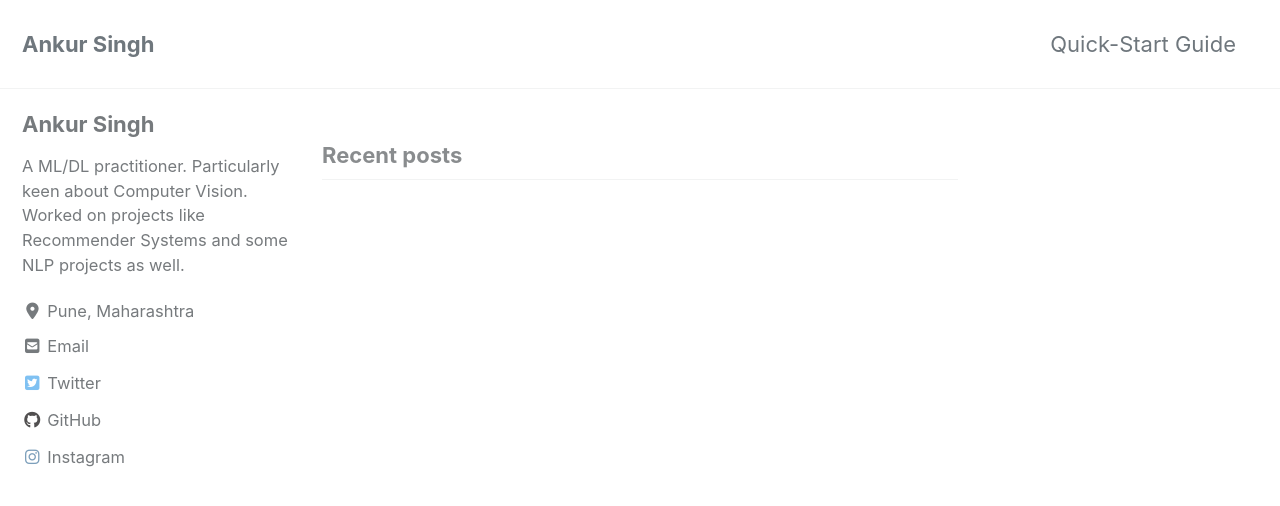
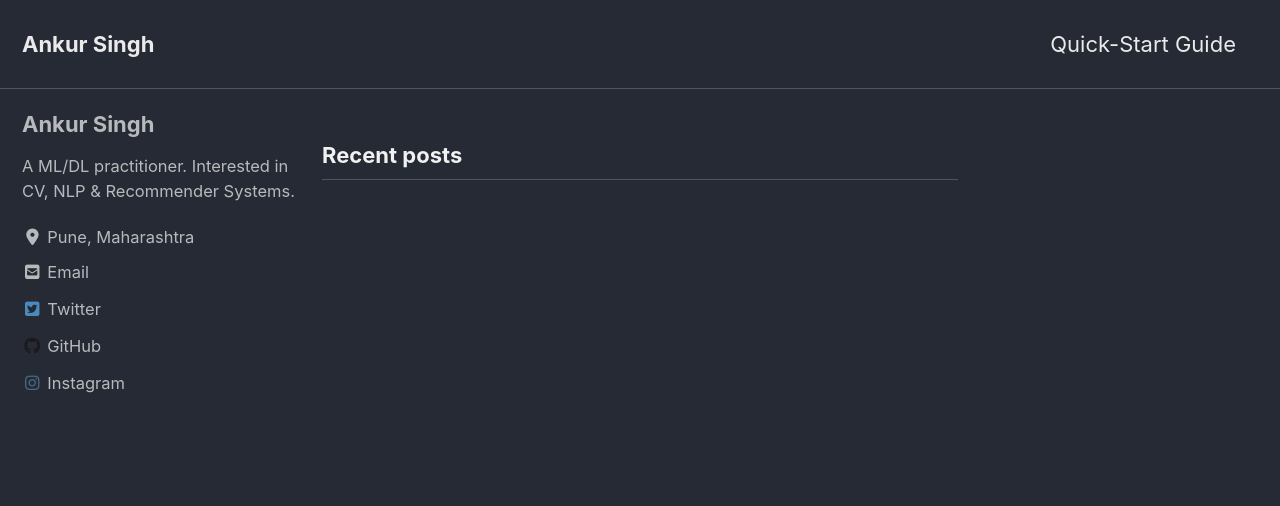
Before and after one commit to Ankur-singh/Ankur-singh.github.io, a Jekyll site: the page built from index.html, in a window 1280 px wide and 900 px high. Shown: the top 506 px of the window. Built offline with Jekyll 4.4.1, drawn with Linux system fonts in a browser that asks for light colours; cached includes are drawn as plain includes; nearby versions of some CDN libraries; the list of posts is cut into pages by our own code; some of the changed text lies outside the part shown.

Commit message:
updated theme

```diff
--- a/_config.yml
+++ b/_config.yml
@@ -12,7 +12,7 @@
 
 # theme                  : "minimal-mistakes-jekyll"
 # remote_theme           : "mmistakes/minimal-mistakes"
-minimal_mistakes_skin    : "default" # "air", "aqua", "contrast", "dark", "dirt", "neon", "mint", "plum", "sunrise"
+minimal_mistakes_skin    : "dark" # "default", "air", "aqua", "contrast", "dark", "dirt", "neon", "mint", "plum", "sunrise"
 
 # Site Settings
 locale                   : "en-US"
@@ -109,7 +109,7 @@
 author:
   name             : "Ankur Singh"
   avatar           : # path of avatar image, e.g. "/assets/images/bio-photo.jpg"
-  bio              : "A ML/DL practitioner. Particularly keen about Computer Vision. Worked on projects like Recommender Systems and some NLP projects as well. "
+  bio              : "A ML/DL practitioner. Interested in CV, NLP & Recommender Systems. "
   location         : "Pune, Maharashtra"
   email            :
   links:
--- a/_includes/footer.html
+++ b/_includes/footer.html
@@ -16,4 +16,4 @@
   </ul>
 </div>
 
-<div class="page__footer-copyright">&copy; {{ site.time | date: '%Y' }} {{ site.name | default: site.title }}. {{ site.data.ui-text[site.locale].powered_by | default: "Powered by" }} <a href="https://jekyllrb.com" rel="nofollow">Jekyll</a> &amp; <a href="https://mademistakes.com/work/minimal-mistakes-jekyll-theme/" rel="nofollow">Minimal Mistakes</a>.</div>
+<div class="page__footer-copyright">&copy; {{ site.time | date: '%Y' }} {{ site.name | default: site.title }}.</div>
```
